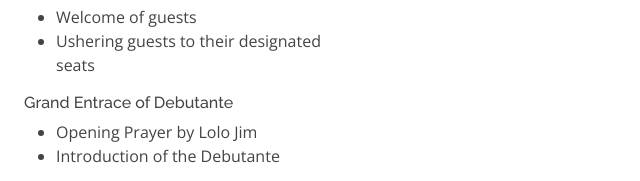
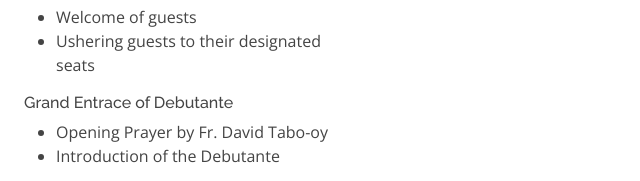
Before and after one commit to izombie21/Invi, a plain HTML site: page index.html in a window 1280 px wide. Shown: the part 1129-1310 px from the top of the page, 454-1094 px from the left. Drawn offline with nearby package versions, Linux system fonts and the light colour scheme.

Commit message:
change of variable

```diff
--- a/index.html
+++ b/index.html
@@ -85,7 +85,7 @@
                       </ul>
                       <h6>Grand Entrace of Debutante</h6>
                       <ul>
-                        <li>Opening Prayer by Lolo Jim</li>
+                        <li>Opening Prayer by Fr. David Tabo-oy</li>
                         <li>Introduction of the Debutante</li>
                         <p></p>
                         <li>Audio visual presentation of the Debutante</li>
```
